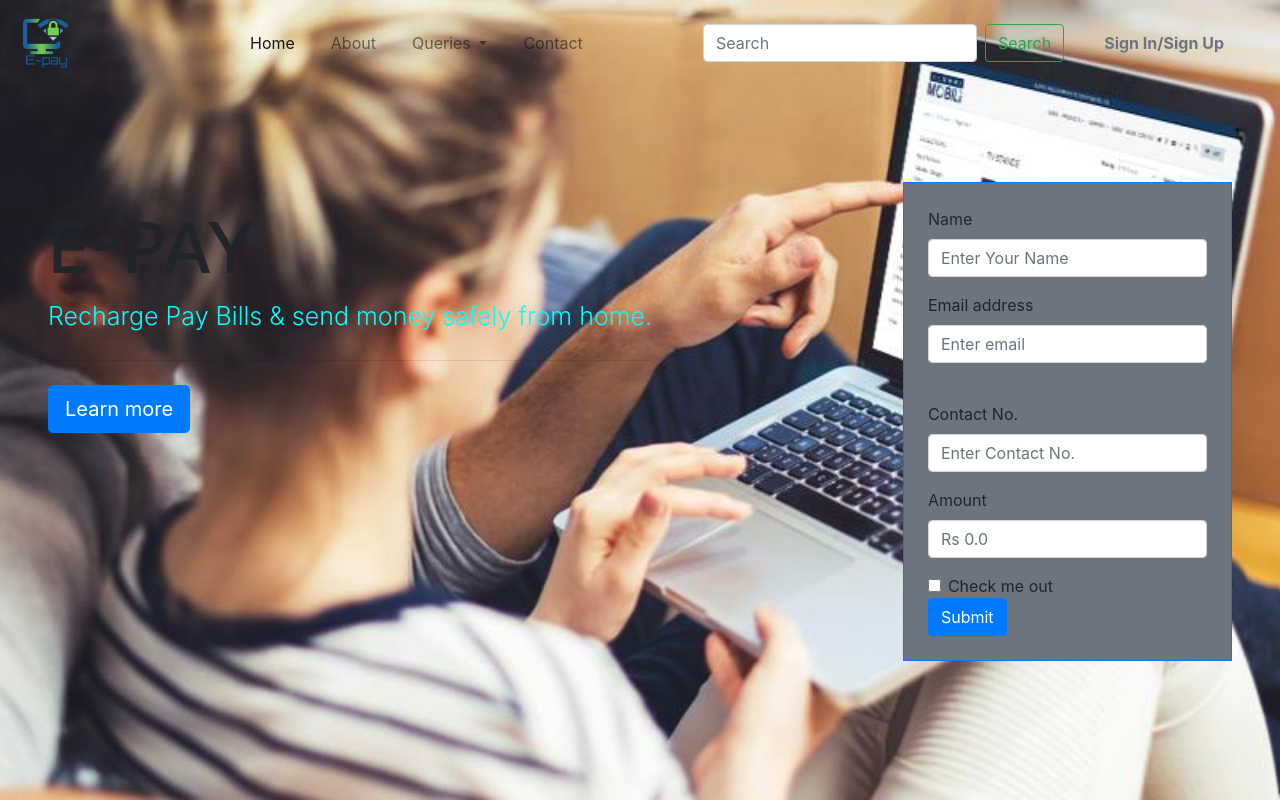
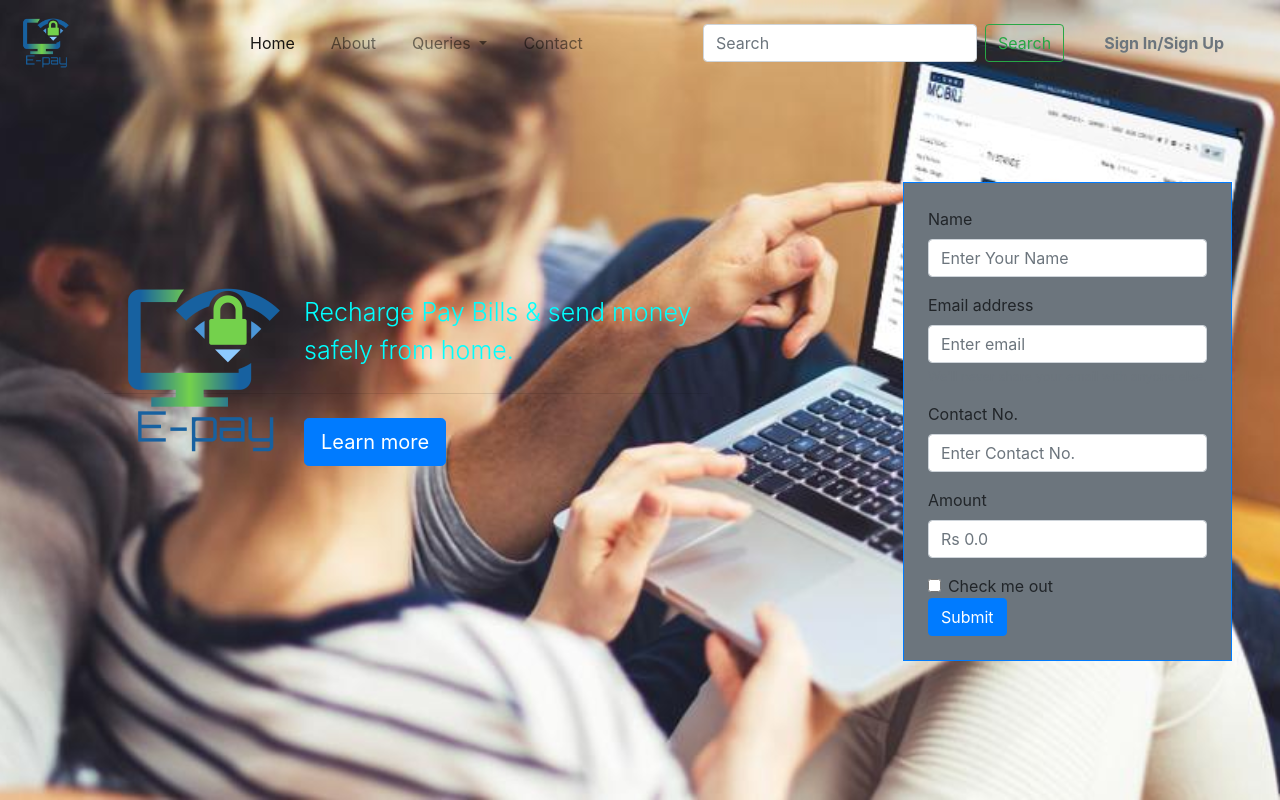
Before and after one commit to E-transaction/E-pay, a plain HTML site: page index.html in a window 1280 px wide. Drawn offline with nearby package versions, Linux system fonts and the light colour scheme.

Commit message:
added logo in mid section

```diff
--- a/index.html
+++ b/index.html
@@ -66,8 +66,8 @@
 
     <!-- About Start -->
     <div class="d-inline-block m-5">
-    <div class="jumbotron bg-transparent d-inline m-4">
-      <h1 class="">E-PAY</h1>
+    <div class="jumbotron bg-transparent m-4">
+      <div class="float-left"><img src="images/logo.png" alt="Logo" class="d-block"></div><br>
       <p class="lead">Recharge Pay Bills & send money safely from home.</p>
       <hr class="my-4">
       <p class="lead">
```
